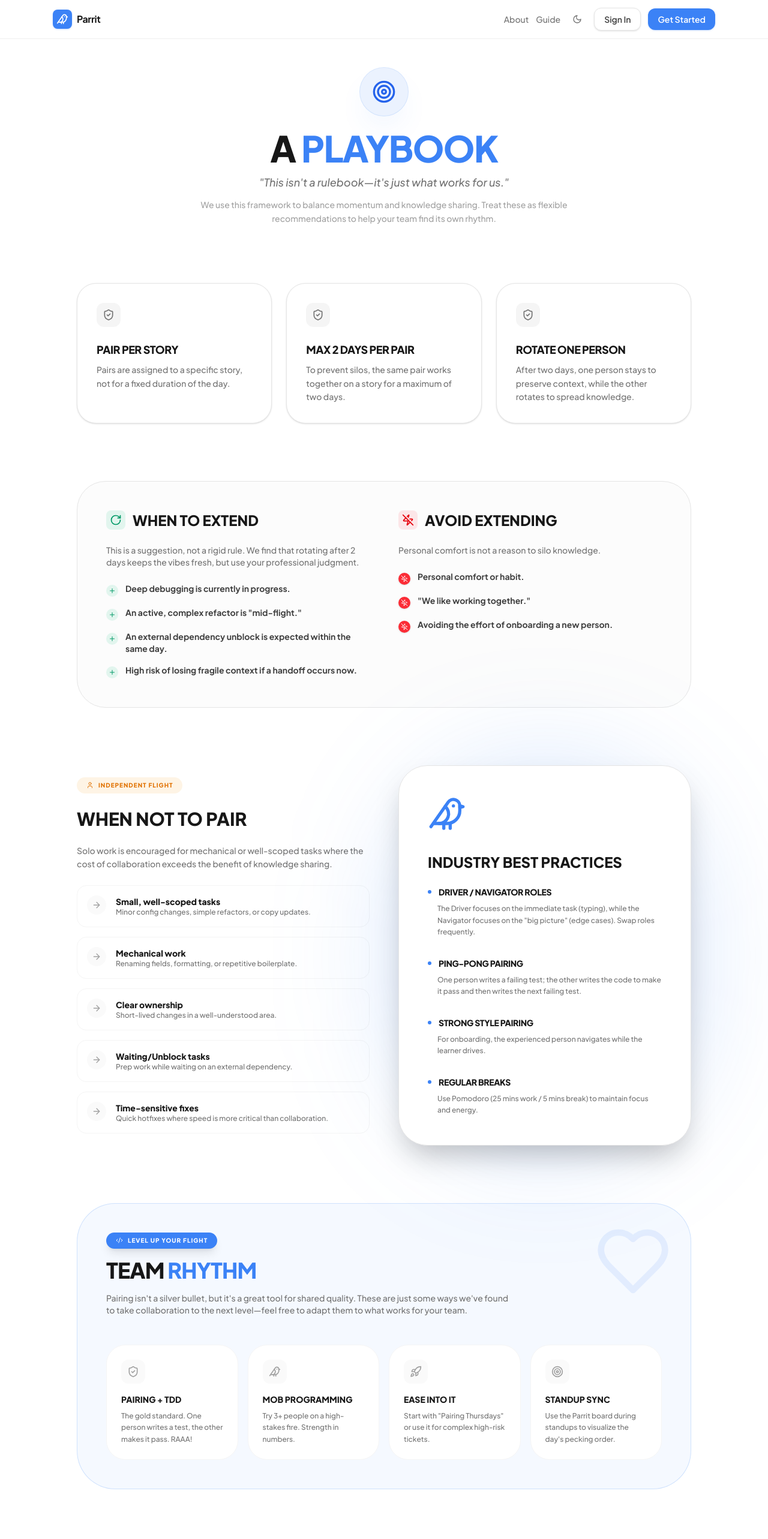
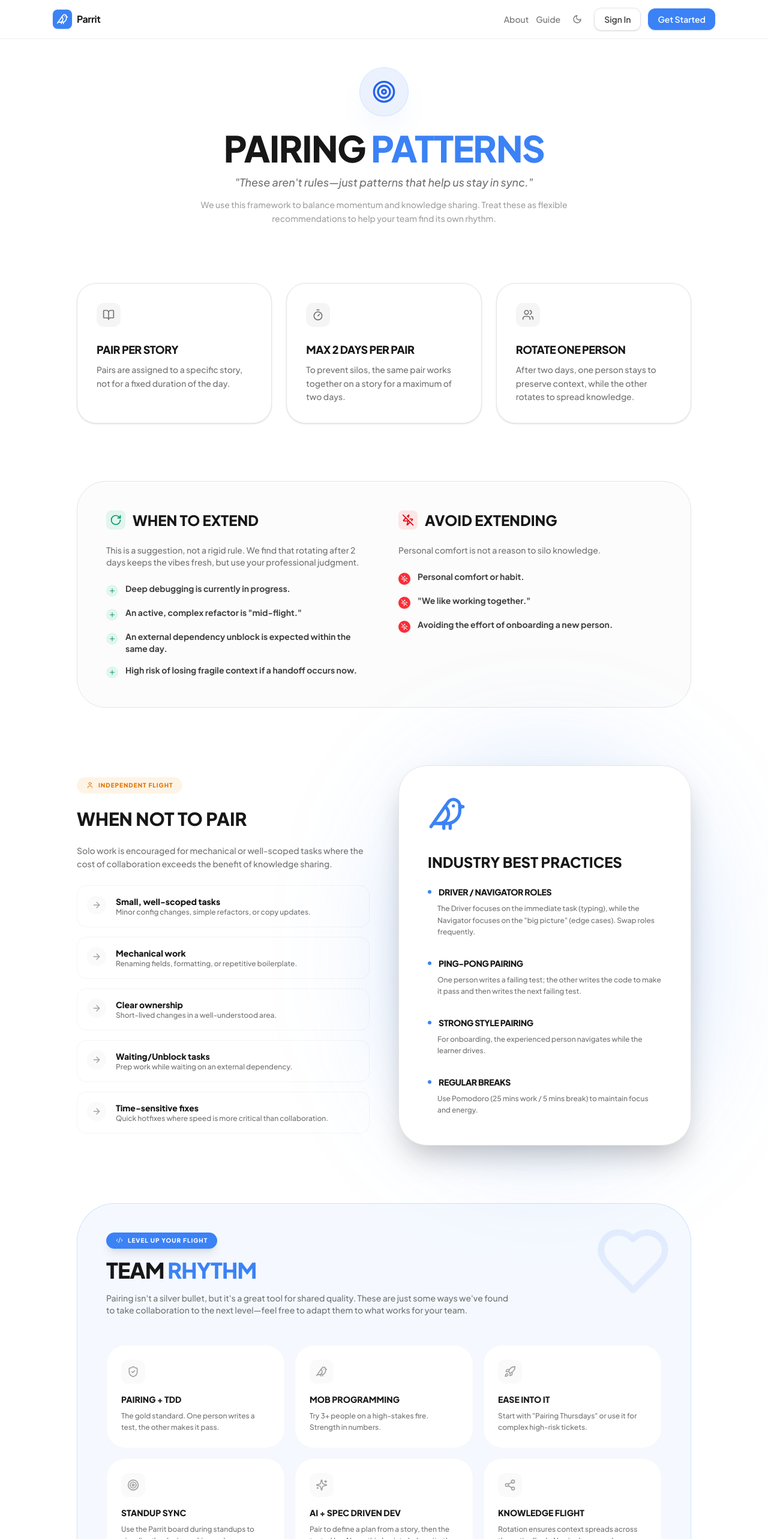
Before and after one commit to mketiku/parrit, a React (Vite) app: page /guide in a window 1280 px wide. Shown: the top 2566 px of the page at 60% size. Built offline with nearby package versions, Linux system fonts and the light colour scheme; no server answers.

Commit message:
chore: refine pairing guide layout, icons, and readability

```diff
--- a/src/features/static/components/PairingGuide.tsx
+++ b/src/features/static/components/PairingGuide.tsx
@@ -13,6 +13,11 @@ import {
   User,
   Heart,
   Code2,
+  Sparkles,
+  Share2,
+  BookOpen,
+  Timer,
+  Users,
 } from 'lucide-react';
 import { motion } from 'framer-motion';
 
@@ -21,14 +26,17 @@ export function PairingGuide() {
     {
       title: 'Pair per Story',
       desc: 'Pairs are assigned to a specific story, not for a fixed duration of the day.',
+      icon: BookOpen,
     },
     {
       title: 'Max 2 Days per Pair',
       desc: 'To prevent silos, the same pair works together on a story for a maximum of two days.',
+      icon: Timer,
     },
     {
       title: 'Rotate One Person',
       desc: 'After two days, one person stays to preserve context, while the other rotates to spread knowledge.',
+      icon: Users,
     },
   ];
 
@@ -122,10 +130,10 @@ export function PairingGuide() {
         </div>
         <div className="space-y-3">
           <h1 className="text-4xl sm:text-6xl font-black tracking-tight text-neutral-900 dark:text-neutral-50 uppercase">
-            A <span className="text-brand-500">Playbook</span>
+            Pairing <span className="text-brand-500">Patterns</span>
           </h1>
           <p className="mx-auto max-w-2xl text-lg font-medium text-neutral-500 dark:text-neutral-400 leading-relaxed italic">
-            "This isn't a rulebook—it's just what works for us."
+            "These aren't rules—just patterns that help us stay in sync."
           </p>
           <p className="mx-auto max-w-2xl text-sm font-medium text-neutral-400 dark:text-neutral-500 leading-relaxed">
             We use this framework to balance momentum and knowledge sharing.
@@ -146,7 +154,7 @@ export function PairingGuide() {
             className="group rounded-[2rem] border border-neutral-200 bg-white p-8 shadow-sm transition-all hover:border-brand-500 hover:shadow-xl dark:border-neutral-800 dark:bg-neutral-900/50"
           >
             <div className="mb-6 h-10 w-10 rounded-xl bg-neutral-100 dark:bg-neutral-800 flex items-center justify-center text-neutral-500 group-hover:bg-brand-500 group-hover:text-white transition-colors">
-              <ShieldCheck className="h-5 w-5" />
+              <item.icon className="h-5 w-5" />
             </div>
             <h3 className="text-lg font-black text-neutral-900 dark:text-neutral-50 mb-2 uppercase tracking-tight">
               {item.title}
@@ -299,11 +307,11 @@ export function PairingGuide() {
             </p>
           </div>
 
-          <div className="grid grid-cols-1 md:grid-cols-2 lg:grid-cols-4 gap-4">
+          <div className="grid grid-cols-1 md:grid-cols-2 lg:grid-cols-3 gap-4">
             {[
               {
                 title: 'Pairing + TDD',
-                desc: 'The gold standard. One person writes a test, the other makes it pass. RAAA!',
+                desc: 'The gold standard. One person writes a test, the other makes it pass.',
                 icon: ShieldCheck,
               },
               {
@@ -320,6 +328,16 @@ export function PairingGuide() {
                 title: 'Standup Sync',
                 desc: "Use the Parrit board during standups to visualize the day's pecking order.",
                 icon: Target,
+              },
+              {
+                title: 'AI + Spec Driven Dev',
+                desc: 'Pair to define a plan from a story, then the tests. Use AI as a third pair to help write the code that meets the work.',
+                icon: Sparkles,
+              },
+              {
+                title: 'Knowledge Flight',
+                desc: 'Rotation ensures context spreads across the entire flock. No single person becomes a bottleneck for the system.',
+                icon: Share2,
               },
             ].map((item, i) => (
               <div
@@ -392,7 +410,7 @@ export function PairingGuide() {
                   className="group flex items-center gap-3 rounded-2xl bg-white px-10 py-4 text-sm font-black uppercase text-neutral-900 tracking-widest shadow-xl transition-all hover:bg-neutral-100 active:scale-95"
                 >
                   <Rocket className="h-5 w-5 text-brand-500 transition-transform group-hover:-translate-y-2 group-hover:translate-x-1" />
-                  Take flight! RAAA!
+                  Take flight!
                 </motion.button>
               </Link>
             </div>
```
